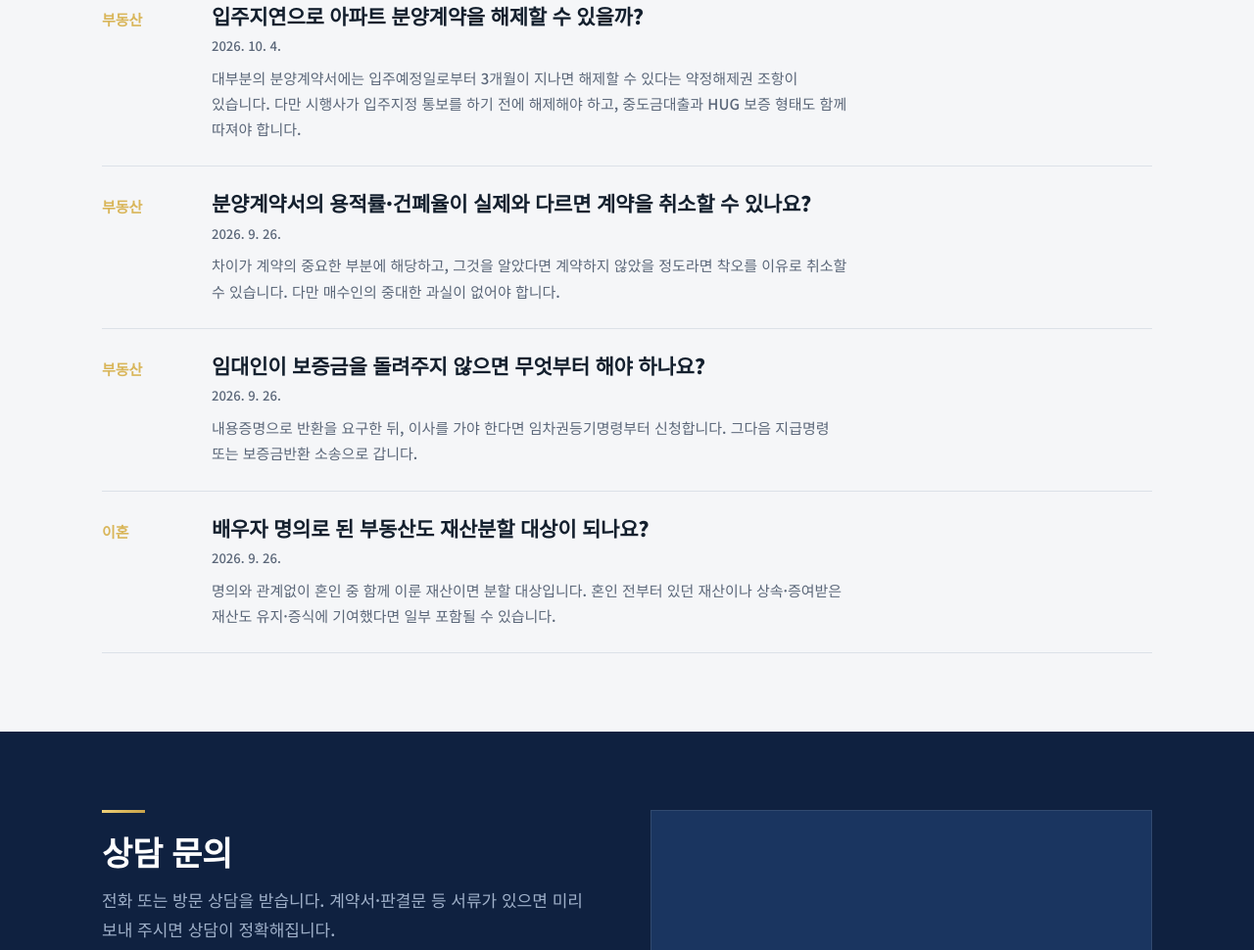
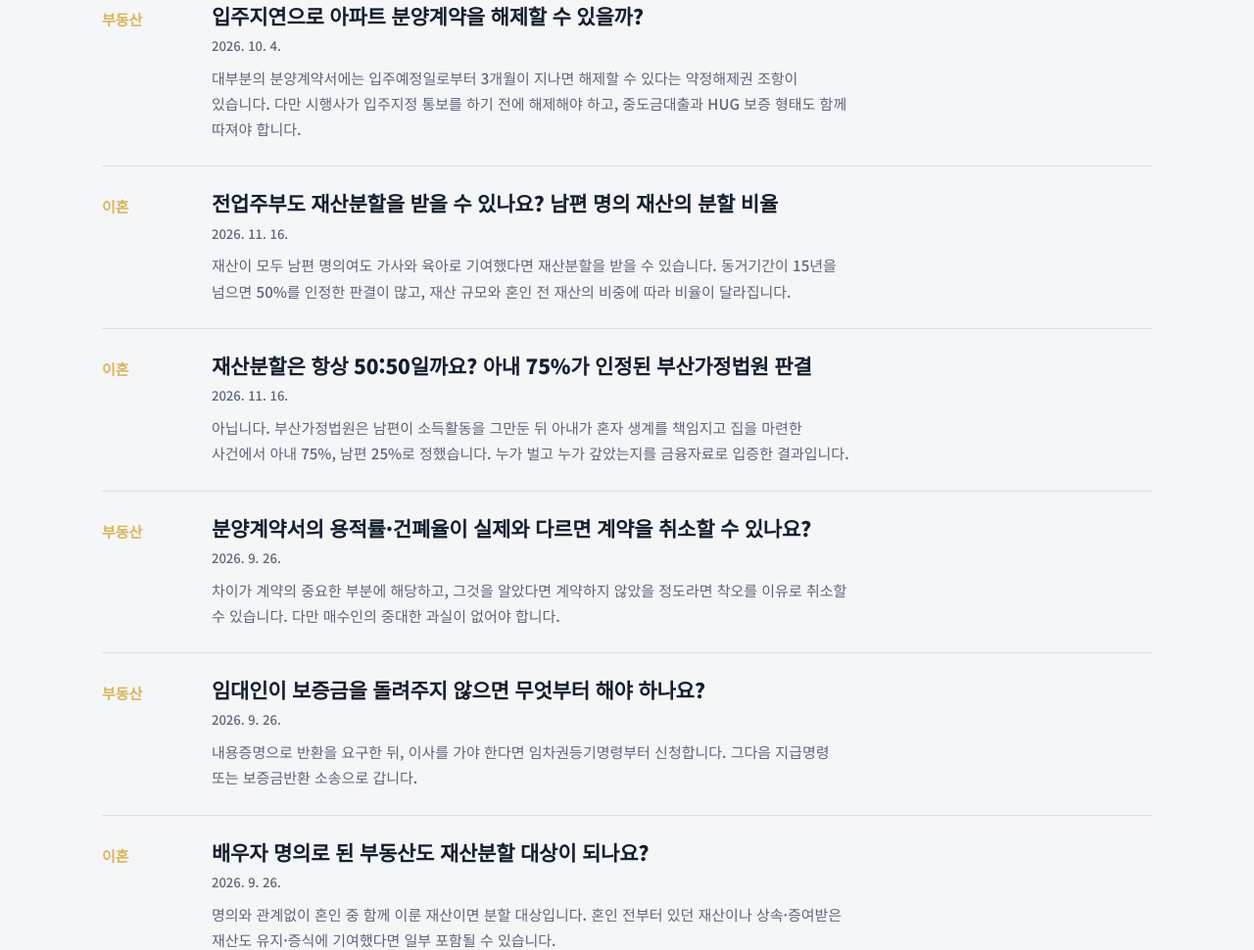
Before and after one commit to arynnleelawyer-sys/homepage, a plain HTML site: page index.html in a window 1280 px wide. Shown: the part 4081-5051 px from the top of the page at 98% size. Drawn offline with Linux system fonts and the light colour scheme.

Commit message:
Link new divorce posts on home, sitemap, llms.txt

```diff
--- a/index.html
+++ b/index.html
@@ -412,7 +412,8 @@ footer .wrap{display:flex;justify-content:space-between;flex-wrap:wrap;gap:12px}
     </div>
     <nav class="qs" aria-label="이혼 자주 묻는 질문">
       <h4>이혼 의뢰인이 자주 묻는 질문</h4>
-      <a href="#posts"><span class="q">Q</span>배우자 명의로 된 부동산도 재산분할 대상이 되나요?<span class="arrow">답 보기</span></a>
+      <a href="/posts/homemaker-property-division-ratio.html"><span class="q">Q</span>전업주부도 재산분할을 받을 수 있나요? 남편 명의 재산의 분할 비율<span class="arrow">답 보기</span></a>
+      <a href="/posts/property-division-75-percent-busan.html"><span class="q">Q</span>재산분할은 항상 50:50일까요? 아내 75%가 인정된 부산가정법원 판결<span class="arrow">답 보기</span></a>
       <a href="#posts"><span class="q">Q</span>이혼 소송은 보통 얼마나 걸리나요?<span class="arrow">답 보기</span></a>
       <a href="#posts"><span class="q">Q</span>결혼 전에 산 집도 나눠야 하나요?<span class="arrow">답 보기</span></a>
       <a href="#posts"><span class="q">Q</span>상대방이 재산을 숨기는 것 같습니다. 찾아낼 방법이 있나요?<span class="arrow">답 보기</span></a>
@@ -537,6 +538,22 @@ footer .wrap{display:flex;justify-content:space-between;flex-wrap:wrap;gap:12px}
         <h3>입주지연으로 아파트 분양계약을 해제할 수 있을까?</h3>
         <div class="meta">2026. 10. 4.</div>
         <p class="ans">대부분의 분양계약서에는 입주예정일로부터 3개월이 지나면 해제할 수 있다는 약정해제권 조항이 있습니다. 다만 시행사가 입주지정 통보를 하기 전에 해제해야 하고, 중도금대출과 HUG 보증 형태도 함께 따져야 합니다.</p>
+      </div>
+    </a></li>
+    <li><a href="/posts/homemaker-property-division-ratio.html">
+      <div class="cat">이혼</div>
+      <div>
+        <h3>전업주부도 재산분할을 받을 수 있나요? 남편 명의 재산의 분할 비율</h3>
+        <div class="meta">2026. 11. 16.</div>
+        <p class="ans">재산이 모두 남편 명의여도 가사와 육아로 기여했다면 재산분할을 받을 수 있습니다. 동거기간이 15년을 넘으면 50%를 인정한 판결이 많고, 재산 규모와 혼인 전 재산의 비중에 따라 비율이 달라집니다.</p>
+      </div>
+    </a></li>
+    <li><a href="/posts/property-division-75-percent-busan.html">
+      <div class="cat">이혼</div>
+      <div>
+        <h3>재산분할은 항상 50:50일까요? 아내 75%가 인정된 부산가정법원 판결</h3>
+        <div class="meta">2026. 11. 16.</div>
+        <p class="ans">아닙니다. 부산가정법원은 남편이 소득활동을 그만둔 뒤 아내가 혼자 생계를 책임지고 집을 마련한 사건에서 아내 75%, 남편 25%로 정했습니다. 누가 벌고 누가 갚았는지를 금융자료로 입증한 결과입니다.</p>
       </div>
     </a></li>
     <li><a href="#post-1">
--- a/sitemap.xml
+++ b/sitemap.xml
@@ -1,5 +1,7 @@
 <?xml version="1.0" encoding="UTF-8"?>
 <urlset xmlns="http://www.sitemaps.org/schemas/sitemap/0.9">
-  <url><loc>https://arynnlee.com/</loc><lastmod>2026-10-04</lastmod></url>
+  <url><loc>https://arynnlee.com/</loc><lastmod>2026-11-16</lastmod></url>
   <url><loc>https://arynnlee.com/posts/ipju-delay-contract-termination.html</loc><lastmod>2026-10-04</lastmod></url>
+  <url><loc>https://arynnlee.com/posts/homemaker-property-division-ratio.html</loc><lastmod>2026-11-16</lastmod></url>
+  <url><loc>https://arynnlee.com/posts/property-division-75-percent-busan.html</loc><lastmod>2026-11-16</lastmod></url>
 </urlset>
```
Also changed, not shown: llms.txt.
